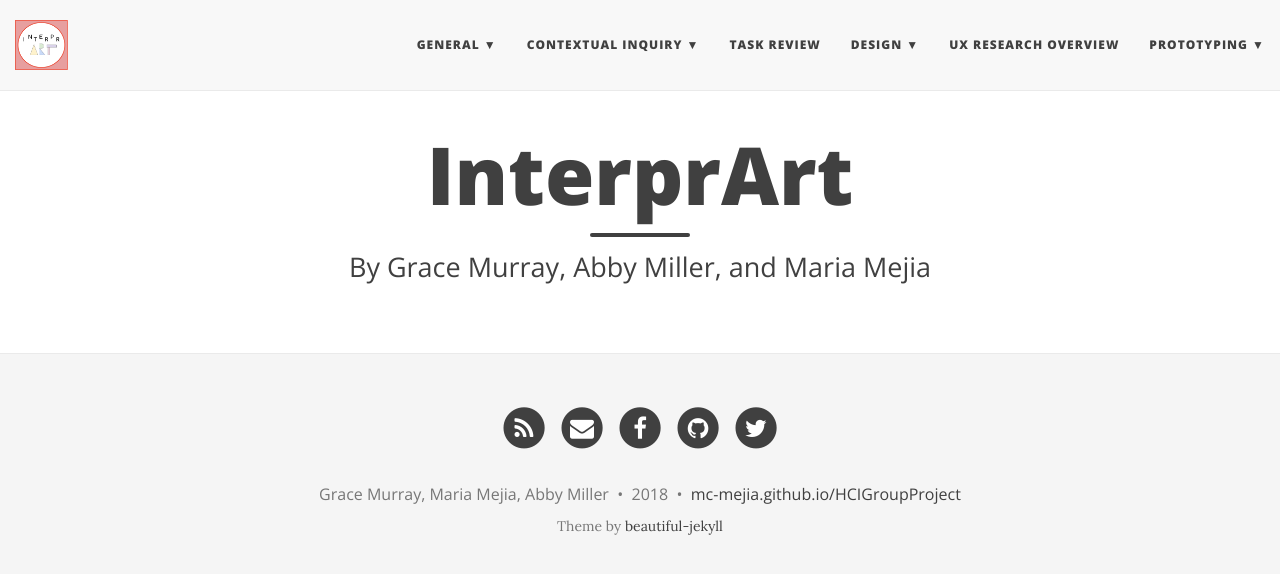
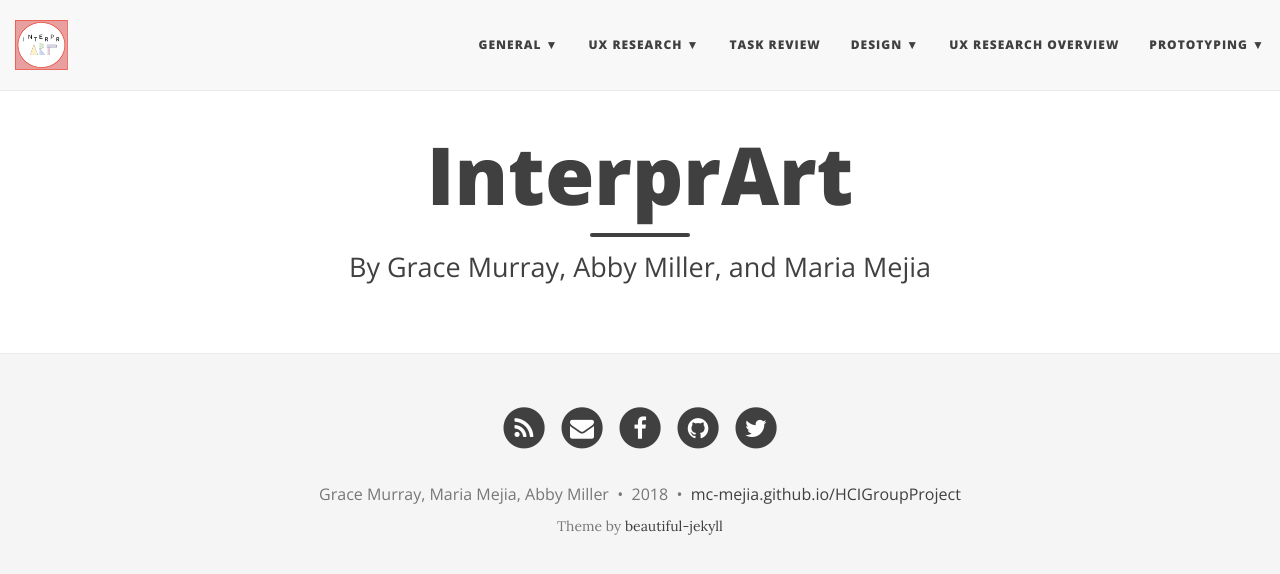
Before and after one commit to mc-mejia/HCIGroupProject, a Jekyll site: the page built from index.html, in a window 1280 px wide. Shown: the top 574 px of the page. Built offline with Jekyll 4.4.1, drawn with Linux system fonts in a browser that asks for light colours; nearby versions of some CDN libraries; the list of posts is cut into pages by our own code.

Commit message:
Update _config.yml

```diff
--- a/_config.yml
+++ b/_config.yml
@@ -26,8 +26,9 @@
   General:
   - Proposal: "proposal"
   - Contract: "contract"
-  Contextual Inquiry:
-  - Plan: "ContextualInquiry"
+  UX Research:
+  - Contextual Inquiry:
+  - - Plan: "ContextualInquiry"
   - Check In: "CI-checkin"
   - Review: "CI-review"
   Task Review: "TaskReview"
```
